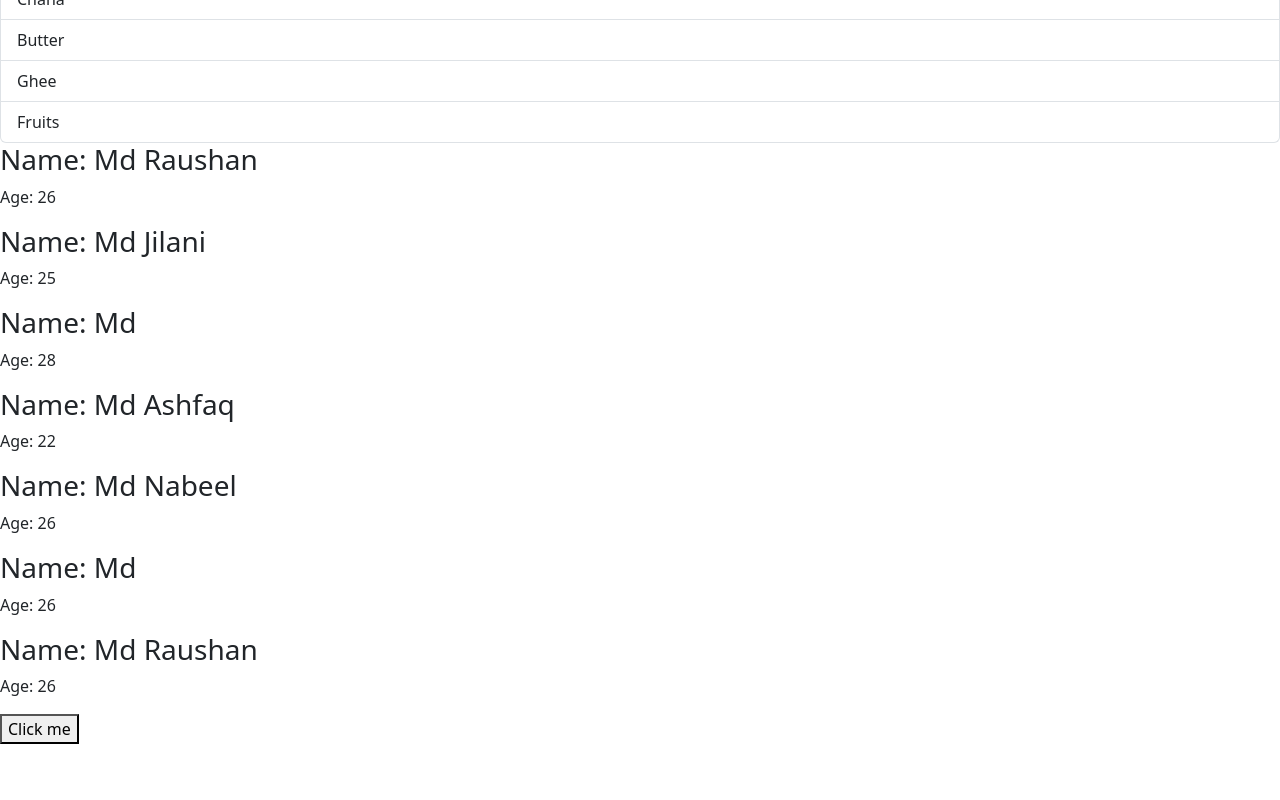
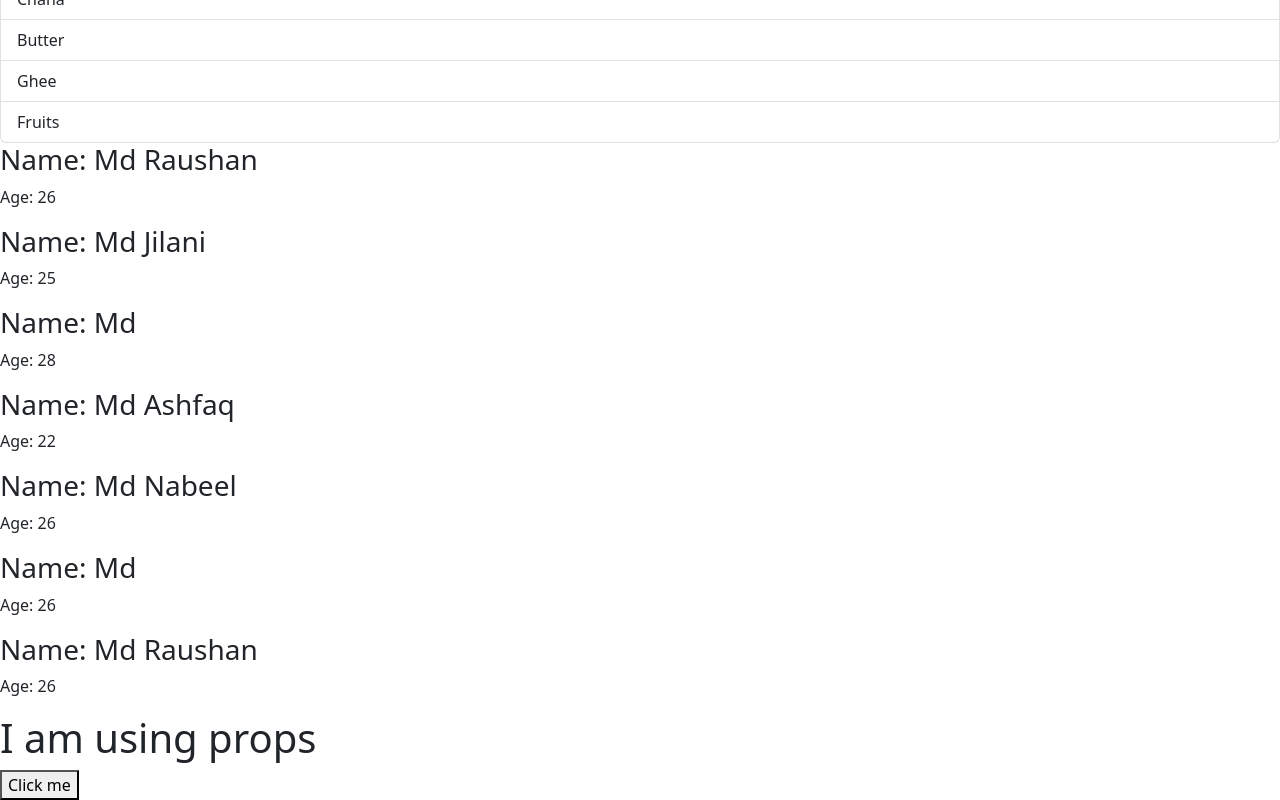
Before and after one commit to mdraushanji22/ReactJs-Complete, a React (Vite) app in the folder 18 Fragment/: page / in a window 1280 px wide. Shown: the part 324-1124 px from the top of the page. Before the commit the page ends 1068 px from the top, so only its background shows below. Built offline with nearby package versions, Linux system fonts and the light colour scheme.

Commit message:
ReactJs-Props

```diff
--- a/18 Fragment/src/components/props/Function.jsx
+++ b/18 Fragment/src/components/props/Function.jsx
@@ -6,6 +6,8 @@ function Function() {
   }
   return (
     <div>
+      <h1>I am using props</h1>
+
       <Button onClick={handleClick} />
     </div>
   );
```
